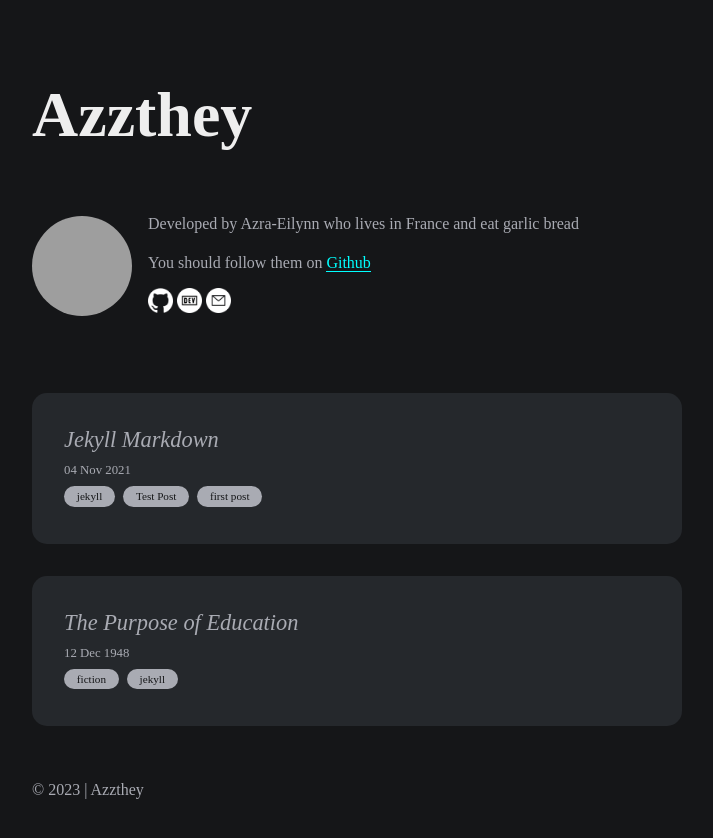
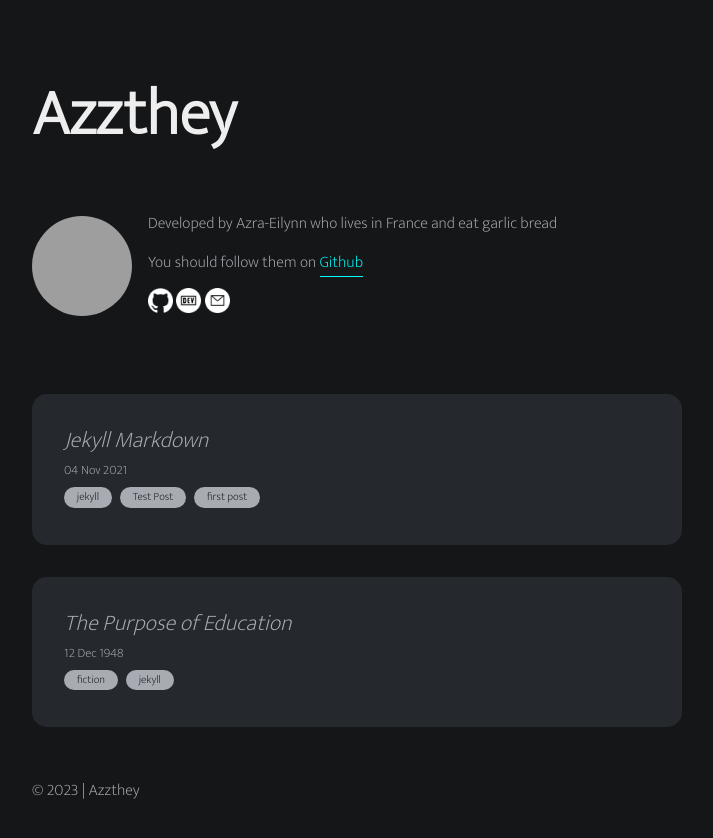
Before and after one commit to azzthey/azzthey.github.io, a Jekyll site: the page built from index.md, in a window 1280 px wide. Shown: the top 838 px of the page, without its empty margins (283-996 px from the left). Built offline with Jekyll 4.4.1, drawn with Linux system fonts in a browser that asks for light colours; grey boxes are pictures that could not be loaded.

Commit message:
Update blog.css

```diff
--- a/assets/css/blog.css
+++ b/assets/css/blog.css
@@ -25,7 +25,7 @@ html,
 body {
   color: var(--white-2);
   background-color: var(--gray-6);
-  font-family: "Mukata";
+  font-family: "Mukta";
   line-height: 2rem;
   background-color: var(--gray-5);
 }
```
